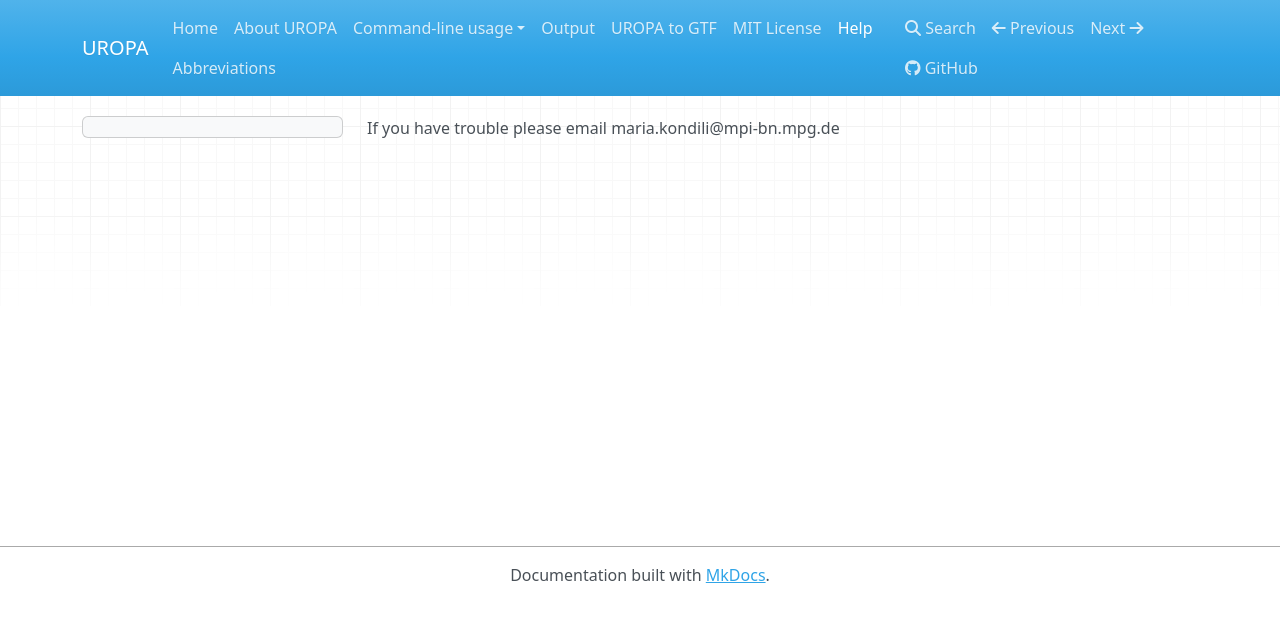
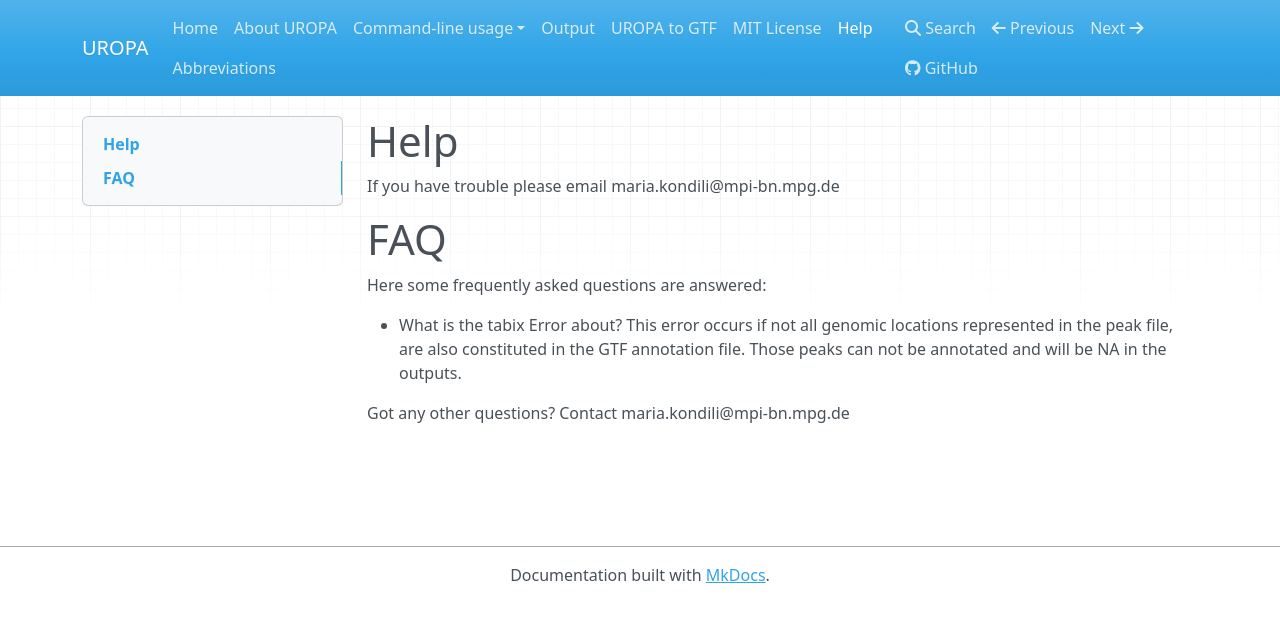
Before and after one commit to loosolab/UROPA, an MkDocs documentation site: the page built from docs/help.md, in a window 1280 px wide. Shown: the top 622 px of the page. Built offline with MkDocs 1.6.1, drawn with Linux system fonts in a browser that asks for light colours; nearby versions of some CDN libraries; old or Windows-style settings are respelled for this version of MkDocs.

Commit message:
Added FAQ to help

```diff
--- a/docs/help.md
+++ b/docs/help.md
@@ -1 +1,14 @@
+Help
+====
 If you have trouble please email maria.kondili@mpi-bn.mpg.de
+
+
+FAQ
+===
+Here some frequently asked questions are answered:
+
+* What is the tabix Error about?
+	This error occurs if not all genomic locations represented in the peak file, are also constituted in the GTF annotation file.
+	Those peaks can not be annotated and will be NA in the outputs.
+
+Got any other questions? Contact maria.kondili@mpi-bn.mpg.de
```
